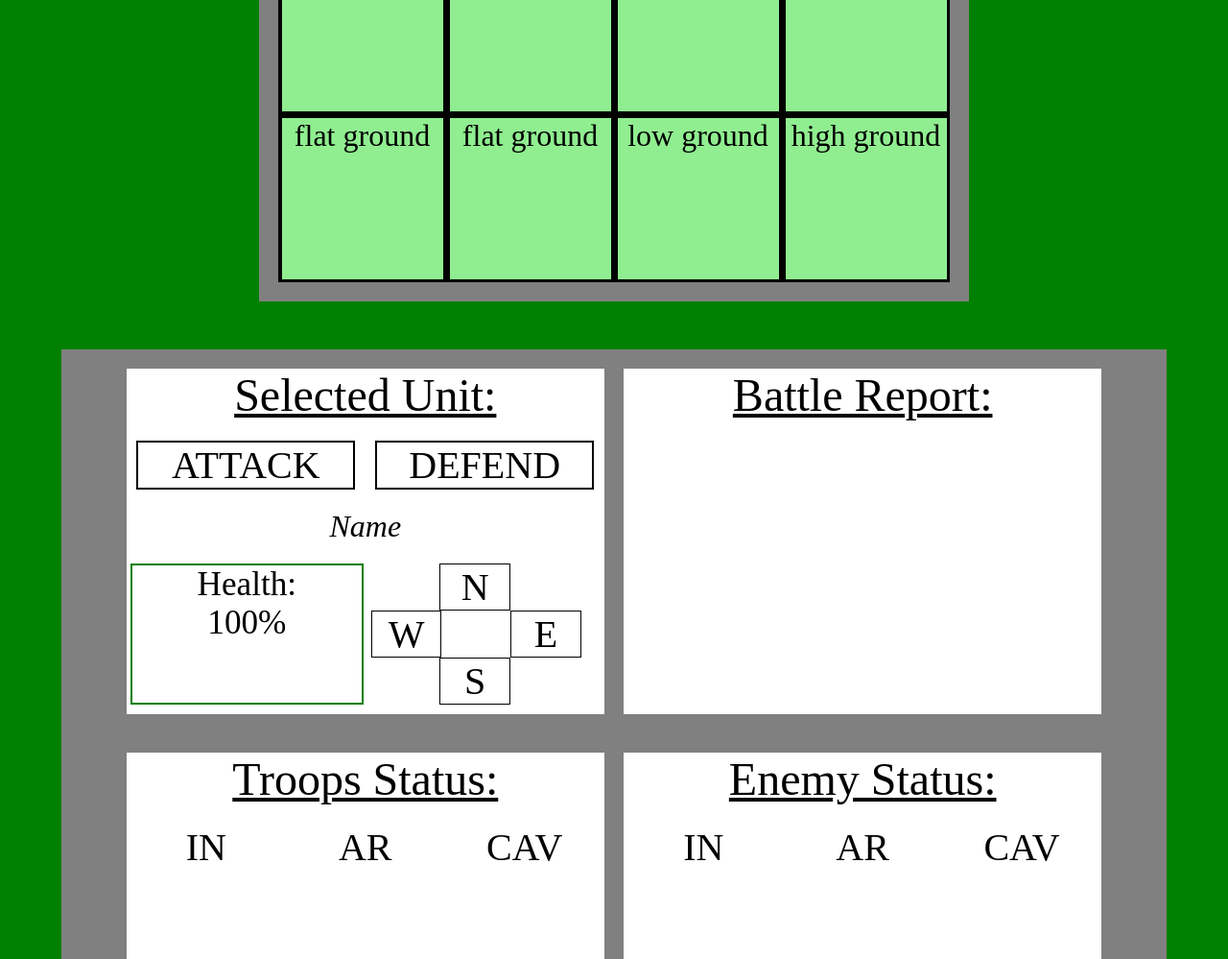
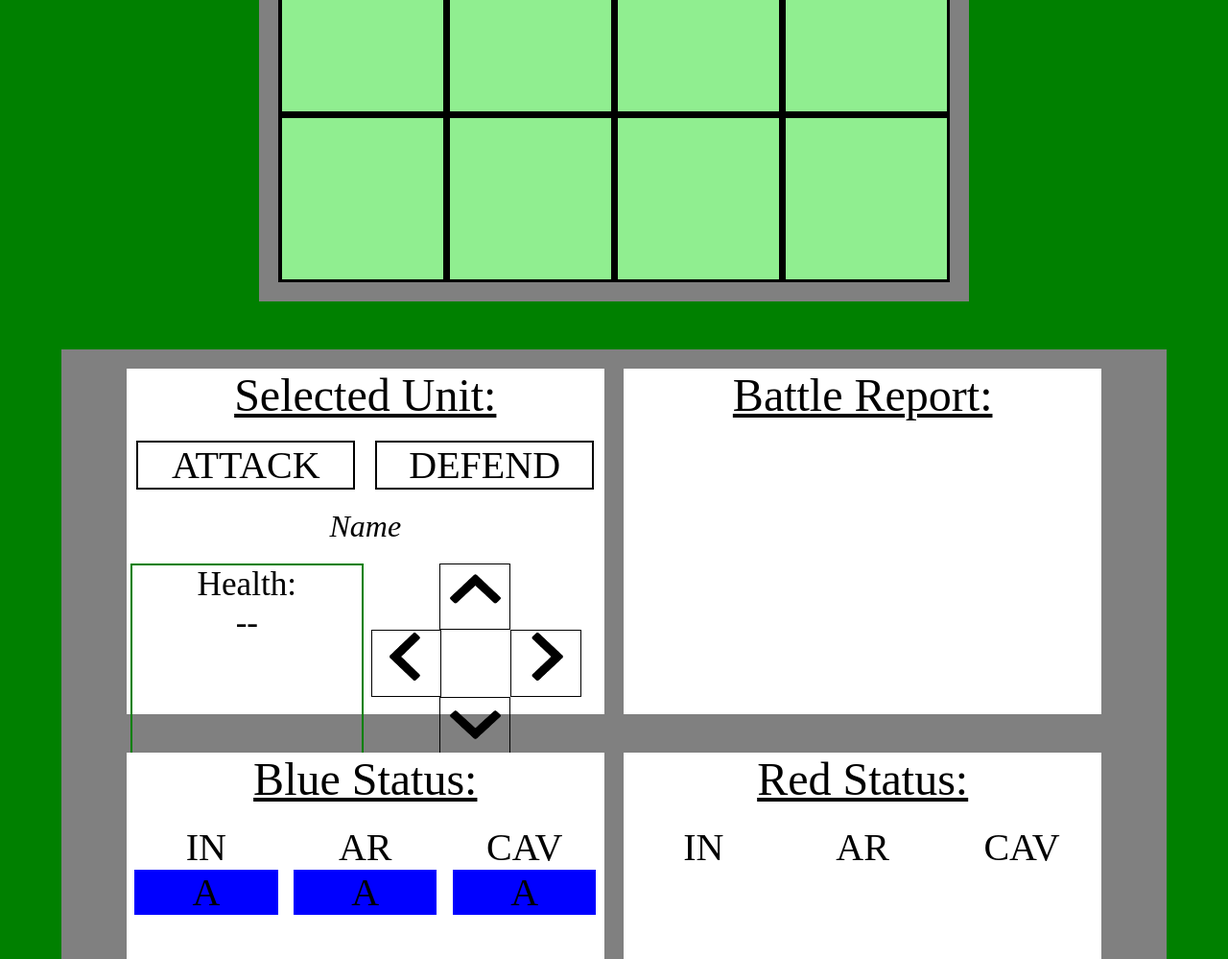
Before and after one commit to Rage6/cannon-and-cavalry, a website: page views/index.html in a window 1280 px wide. Shown: the part 579-1578 px from the top of the page at 96% size. Drawn offline with nearby package versions, Linux system fonts and the light colour scheme.

Commit message:
displaying selected unit

```diff
--- a/views/app.js
+++ b/views/app.js
@@ -1,13 +1,15 @@
 $(()=>{
-  // console.log("app.js is functioning.")
 
+  // This array contains all of the grids and their values
   const allGrids = [
     // rowOneColumnOne
     {
       xValue: 1,
       yValue: 1,
       terrain: null,
-      elevation: null
+      elevation: null,
+      bluePresent: false,
+      redPresent: false
     },
     // rowOneColumnTwo
     {
@@ -116,6 +118,160 @@ $(()=>{
     }
   ]
 
+  // Here are the starting values of the blueTeam
+  const blueTeam = {
+    teamName: "Blue",
+    infantry: [
+      {
+        name: "1-5 BN",
+        type: "IN",
+        health: 10,
+        attack: false,
+        direction: "north",
+        location:[1,1]
+      }
+    ],
+    cavalry: [
+      {
+        name: "2ND RGT",
+        type: "CAV",
+        health: 10,
+        attack: false,
+        direction: null,
+        location:[2,1]
+      }
+    ],
+    artillery: [
+      {
+        name: "2-6 BN",
+        type: "AR",
+        health: 10,
+        attack: false,
+        direction: null,
+        location:[3,1]
+      }
+    ]
+  };
+
+  // The blueTeam starts by default
+  const currentPlayer = blueTeam;
+
+  // This is how the currentPlayer switches
+
+
+  // To display all of a team's units
+  const infantryColumn = (displayTeam) =>{
+    for (var i = 0; i < displayTeam.infantry.length; i++) {
+      if (displayTeam == blueTeam) {
+        var box = "#blueIn" + i;
+        $(box).css('background-color','blue').text('A');
+        displayTeam.infantry[i].columnNum = i
+      } else {
+        var box = "#redIn" + i;
+        $(box).css('background-color','red');
+      };
+    };
+  };
+  infantryColumn(blueTeam);
+
+  const artilleryColumn = (displayTeam) =>{
+    for (var i = 0; i < displayTeam.artillery.length; i++) {
+      if (displayTeam == blueTeam) {
+        var box = "#blueAr" + i;
+        $(box).css('background-color','blue').text('A');
+      } else {
+        var box = "#redAr" + i;
+        $(box).css('background-color','red');
+      };
+    };
+  };
+  artilleryColumn(blueTeam);
+
+  const cavalryColumn = (displayTeam) =>{
+    for (var i = 0; i < displayTeam.cavalry.length; i++) {
+      if (displayTeam == blueTeam) {
+        var box = "#blueCav" + i;
+        $(box).css('background-color','blue').text('A');
+      } else {
+        var box = "#redCav" + i;
+        $(box).css('background-color','red');
+      };
+    };
+  };
+  cavalryColumn(blueTeam);
+
+  var selectedUnit = null;
+
+  // This displays the selected unit's values
+  const selectedValues = () =>{
+    console.log(selectedUnit);
+    $("#unitName").text(selectedUnit.name);
+    if (selectedUnit.attack == true) {
+      $("#attackButton").css('color','white').css('background-color','green');
+      $("#defendButton").css('color','black').css('background-color','white');
+    } else {
+      $("#attackButton").css('color','black').css('background-color','white');
+      $("#defendButton").css('color','white').css('background-color','red');
+    };
+    $("#healthReading").text(selectedUnit.health);
+    if (selectedUnit.direction == "north") {
+      $("#north").css('background-color','grey');
+      $("#east").css('background-color','white');
+      $("#south").css('background-color','white');
+      $("#west").css('background-color','white');
+    } else if (selectedUnit.direction == "east") {
+      $("#north").css('background-color','white');
+      $("#east").css('background-color','grey');
+      $("#south").css('background-color','white');
+      $("#west").css('background-color','white');
+    } else if (selectedUnit.direction == "south") {
+      $("#north").css('background-color','white');
+      $("#east").css('background-color','white');
+      $("#south").css('background-color','grey');
+      $("#west").css('background-color','white');
+    } else if (selectedUnit.direction == "west") {
+      $("#north").css('background-color','white');
+      $("#east").css('background-color','white');
+      $("#south").css('background-color','white');
+      $("#west").css('background-color','grey');
+    } else {
+      $("#north").css('background-color','white');
+      $("#east").css('background-color','white');
+      $("#south").css('background-color','white');
+      $("#west").css('background-color','white');
+    }
+  };
+
+  // How to select a blueTeam infantry unit
+  const blueIn0Select = () =>{
+    selectedUnit = blueTeam.infantry[0];
+    selectedValues();
+  };
+  $("#blueIn0").click(blueIn0Select);
+  const blueIn1Select = () =>{
+    selectedUnit = blueTeam.infantry[1];
+    selectedValues();
+  };
+  $("#blueIn1").click(blueIn0Select);
+  const blueIn2Select = () =>{
+    selectedUnit = blueTeam.infantry[2];
+    selectedValues();
+  };
+  $("#blueIn2").click(blueIn0Select);
+  const blueIn3Select = () =>{
+    selectedUnit = blueTeam.infantry[3];
+    selectedValues();
+  };
+  $("#blueIn3").click(blueIn0Select);
+  const blueIn4Select = () =>{
+    selectedUnit = blueTeam.infantry[4];
+    selectedValues();
+  };
+  $("#blueIn4").click(blueIn0Select);
+
+  // To move a unit
+
+
   // This function will generate random values for a grid
   const makeOneGrid = (gridNumber) => {
     const pickTerrain = () => {
@@ -142,7 +298,7 @@ $(()=>{
     pickElevation();
   };
 
-  // This takes the above the function to give values to ALL of the grid squares
+  // This uses the "makeOneGrid" function to give values to ALL of the grid squares
   const makeAllGrids = (howMany) => {
     for (var i = 0; i < howMany; i++) {
       makeOneGrid(i);
@@ -170,21 +326,21 @@ $(()=>{
   // $('#x4y4').text(allGrids[15].terrain);
 
   // These display the terrain on the grid squares
-  $('#x1y1').text(allGrids[0].elevation);
-  $('#x2y1').text(allGrids[1].elevation);
-  $('#x3y1').text(allGrids[2].elevation);
-  $('#x4y1').text(allGrids[3].elevation);
-  $('#x1y2').text(allGrids[4].elevation);
-  $('#x2y2').text(allGrids[5].elevation);
-  $('#x3y2').text(allGrids[6].elevation);
-  $('#x4y2').text(allGrids[7].elevation);
-  $('#x1y3').text(allGrids[8].elevation);
-  $('#x2y3').text(allGrids[9].elevation);
-  $('#x3y3').text(allGrids[10].elevation);
-  $('#x4y3').text(allGrids[11].elevation);
-  $('#x1y4').text(allGrids[12].elevation);
-  $('#x2y4').text(allGrids[13].elevation);
-  $('#x3y4').text(allGrids[14].elevation);
-  $('#x4y4').text(allGrids[15].elevation);
+  // $('#x1y1').text(allGrids[0].elevation);
+  // $('#x2y1').text(allGrids[1].elevation);
+  // $('#x3y1').text(allGrids[2].elevation);
+  // $('#x4y1').text(allGrids[3].elevation);
+  // $('#x1y2').text(allGrids[4].elevation);
+  // $('#x2y2').text(allGrids[5].elevation);
+  // $('#x3y2').text(allGrids[6].elevation);
+  // $('#x4y2').text(allGrids[7].elevation);
+  // $('#x1y3').text(allGrids[8].elevation);
+  // $('#x2y3').text(allGrids[9].elevation);
+  // $('#x3y3').text(allGrids[10].elevation);
+  // $('#x4y3').text(allGrids[11].elevation);
+  // $('#x1y4').text(allGrids[12].elevation);
+  // $('#x2y4').text(allGrids[13].elevation);
+  // $('#x3y4').text(allGrids[14].elevation);
+  // $('#x4y4').text(allGrids[15].elevation);
 
 })
--- a/views/index.html
+++ b/views/index.html
@@ -85,8 +85,8 @@
               <div>
                 Health:
               </div>
-              <div>
-                100%
+              <div id="healthReading">
+                --
               </div>
             </div>
             <div id="arrows">
@@ -94,25 +94,25 @@
 
               </div>
               <div class="arrowBox" id="north">
-                N
+                <img height="80%" width="80%" src="stylesheets/images/arrow-up.png" alt="N">
               </div>
               <div class="arrowBox">
 
               </div>
               <div class="arrowBox" id="west">
-                W
+                <img height="80%" width="80%" src="stylesheets/images/arrow-left.png" alt="W">
               </div>
               <div class="arrowBox">
 
               </div>
               <div class="arrowBox" id="east">
-                E
+                <img height="80%" width="80%" src="stylesheets/images/arrow-right.png" alt="E">
               </div>
               <div class="arrowBox">
 
               </div>
               <div class="arrowBox" id="south">
-                S
+                <img height="80%" width="80%" src="stylesheets/images/arrow-down.png" alt="S">
               </div>
               <div class="arrowBox">
 
@@ -129,23 +129,38 @@
       <div class="turnBoxes" id="teamStats">
         <div class="indivBox" id="teamOne">
           <div class="title">
-            <u>Troops Status:</u>
+            <u>Blue Status:</u>
           </div>
           <div class="allUnitColumns">
             <div class="unitColumn">
-              IN
+              <div>IN</div>
+              <div id="blueIn0"></div>
+              <div id="blueIn1"></div>
+              <div id="blueIn2"></div>
+              <div id="blueIn3"></div>
+              <div id="blueIn4"></div>
             </div>
             <div class="unitColumn">
-              AR
+              <div>AR</div>
+              <div id="blueAr0"></div>
+              <div id="blueAr1"></div>
+              <div id="blueAr2"></div>
+              <div id="blueAr3"></div>
+              <div id="blueAr4"></div>
             </div>
             <div class="unitColumn">
-              CAV
+              <div>CAV</div>
+              <div id="blueCav0"></div>
+              <div id="blueCav1"></div>
+              <div id="blueCav2"></div>
+              <div id="blueCav3"></div>
+              <div id="blueCav4"></div>
             </div>
           </div>
         </div>
         <div class="indivBox" id="teamTwo">
           <div class="title">
-            <u>Enemy Status:</u>
+            <u>Red Status:</u>
           </div>
           <div class="allUnitColumns">
             <div class="unitColumn">
--- a/views/stylesheets/input.scss
+++ b/views/stylesheets/input.scss
@@ -146,7 +146,6 @@ div.title {
 
           #north {
             border: 1px solid black;
-            color: none;
           }
 
           #east {
```
Also changed, not shown: views/stylesheets/images/arrow-down.png (added), views/stylesheets/images/arrow-left.png (added), views/stylesheets/images/arrow-right.png (added), views/stylesheets/images/arrow-up.png (added).
